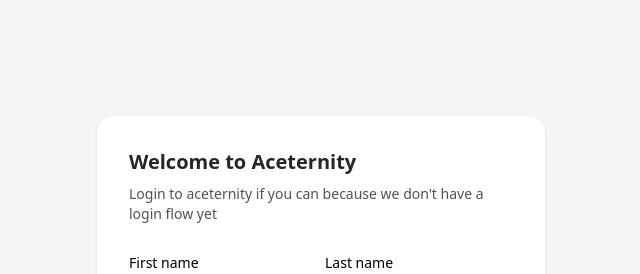
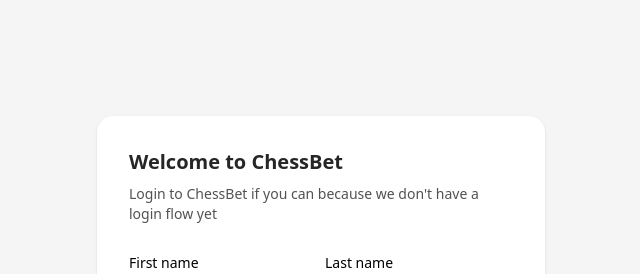
Before and after one commit to Not-Possible-Labs/platform-ui, a Next.js app: page /auth/sign-up in a window 1280 px wide. Shown: the top 274 px of the page, without its empty margins (319-959 px from the left). Built offline with nearby package versions, Linux system fonts and the light colour scheme.

Commit message:
Update welcome message and branding from Aceternity to ChessBet

```diff
--- a/src/components/signup-form-demo.tsx
+++ b/src/components/signup-form-demo.tsx
@@ -13,10 +13,10 @@
   return (
     <div className="max-w-md w-full mx-auto rounded-none md:rounded-2xl p-4 md:p-8 shadow-sm bg-white dark:bg-black">
       <h2 className="font-bold text-xl text-neutral-800 dark:text-neutral-200">
-        Welcome to Aceternity
+        Welcome to ChessBet
       </h2>
       <p className="text-neutral-600 text-sm max-w-sm mt-2 dark:text-neutral-300">
-        Login to aceternity if you can because we don&apos;t have a login flow yet
+        Login to ChessBet if you can because we don&apos;t have a login flow yet
       </p>
 
       <form className="my-8" onSubmit={handleSubmit}>
```
